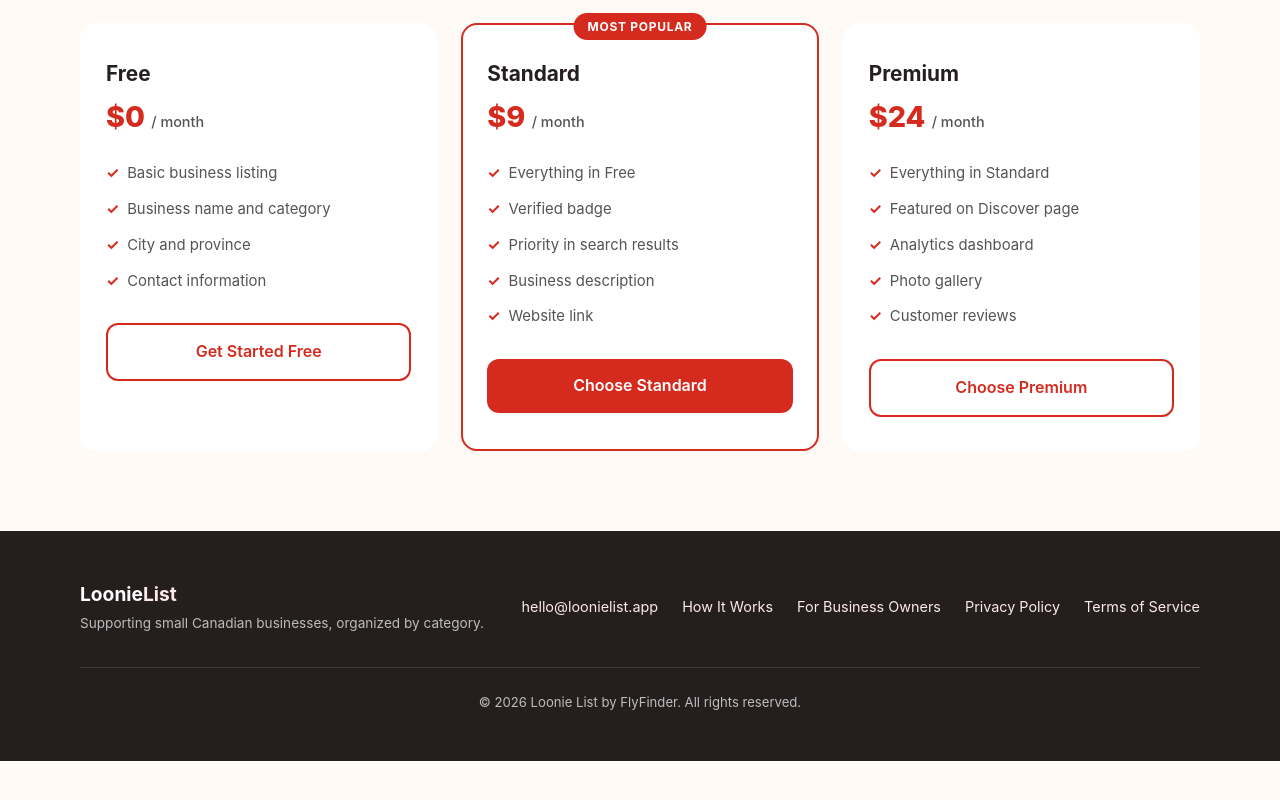
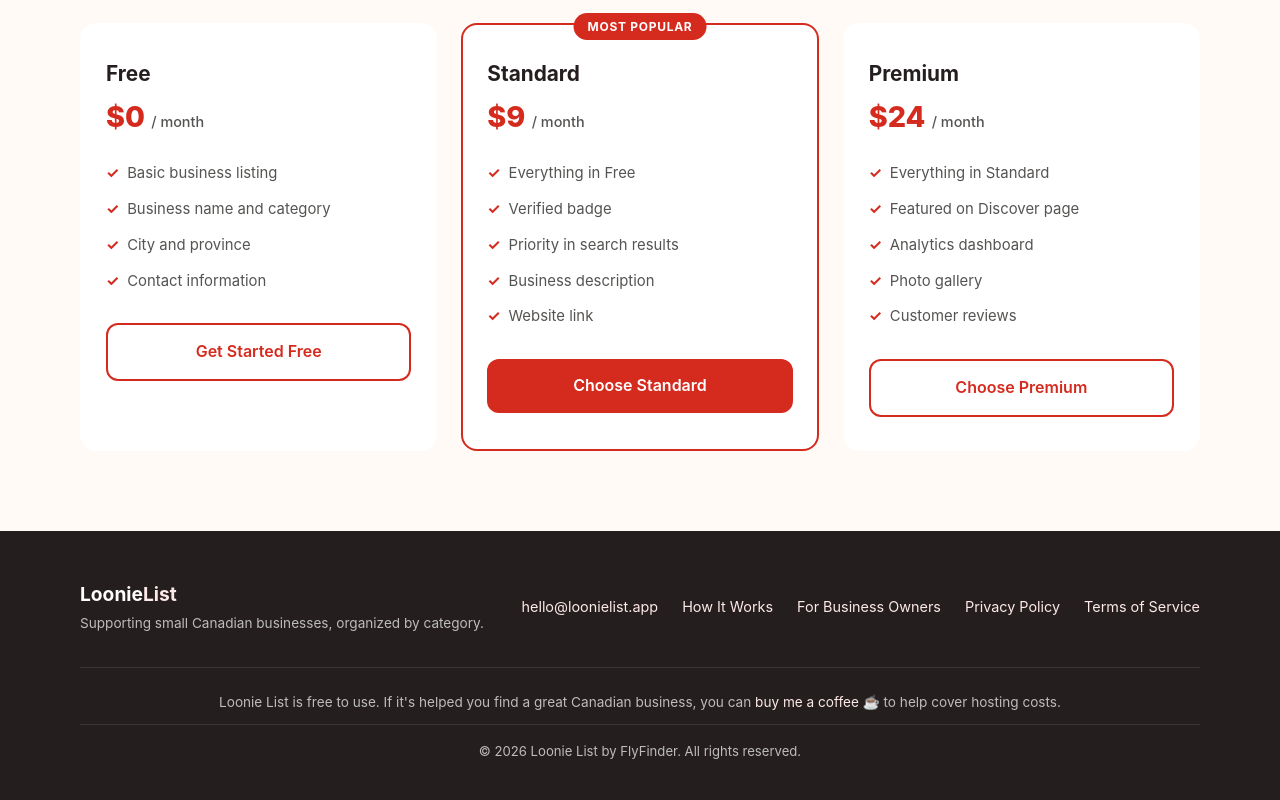
Before and after one commit to lewisart70/loonie-list-landing, a plain HTML site: page index.html in a window 1280 px wide. Shown: the part 2995-3795 px from the top of the page. Before the commit the page ends 3756 px from the top, so only its background shows below. Drawn offline with Linux system fonts and the light colour scheme.

Commit message:
Add Buy Me a Coffee link to landing page footer
Co-Authored-By: Claude Sonnet 5 <noreply@anthropic.com>

```diff
--- a/index.html
+++ b/index.html
@@ -873,7 +873,10 @@
                 <li><a href="terms.html">Terms of Service</a></li>
             </ul>
         </div>
-        <div style="max-width: 1120px; margin: 32px auto 0; padding-top: 24px; border-top: 1px solid rgba(255,255,255,0.1); text-align: center; font-size: 0.82rem;">
+        <div style="max-width: 1120px; margin: 32px auto 0; padding-top: 24px; border-top: 1px solid rgba(255,255,255,0.1); text-align: center; font-size: 0.85rem;">
+            <p style="margin: 0 0 10px;">Loonie List is free to use. If it's helped you find a great Canadian business, you can <a href="https://buymeacoffee.com/loonielist" target="_blank" rel="noopener">buy me a coffee ☕</a> to help cover hosting costs.</p>
+        </div>
+        <div style="max-width: 1120px; margin: 0 auto; padding-top: 16px; border-top: 1px solid rgba(255,255,255,0.1); text-align: center; font-size: 0.82rem;">
             &copy; 2026 Loonie List by FlyFinder. All rights reserved.
         </div>
     </footer>
```
